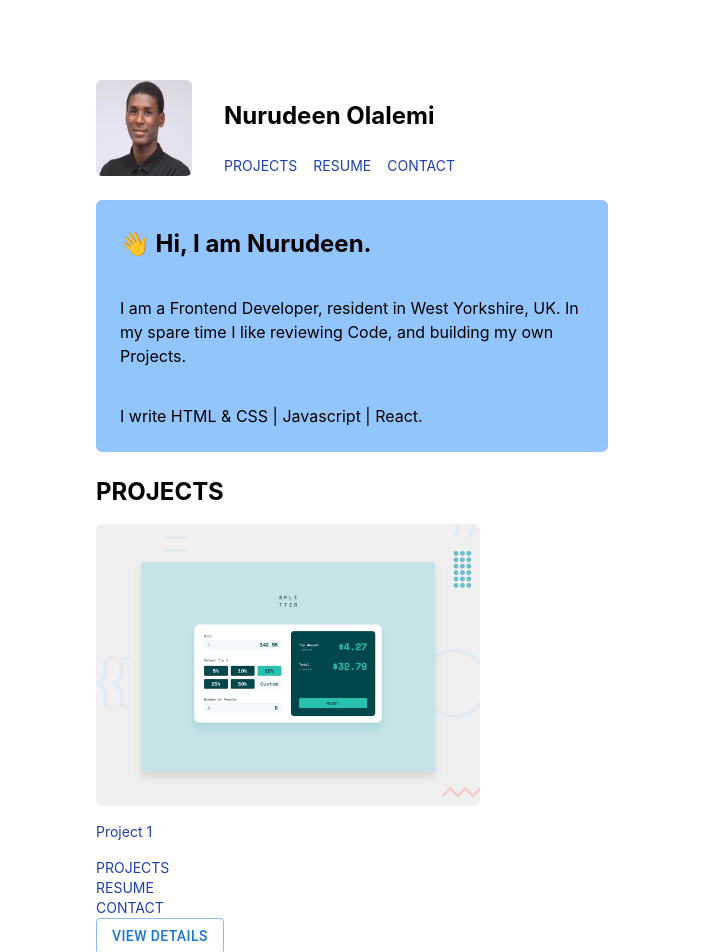
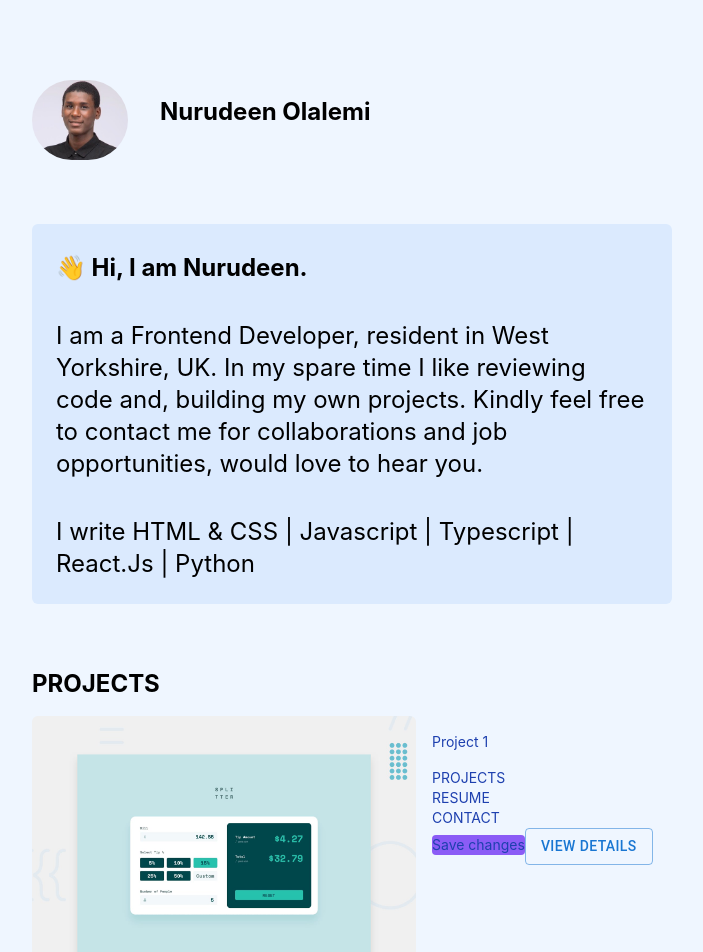
Before and after one commit to olalemi/portfolio, a React (Create React App) app: page / in a window 1280 px wide. Shown: the top 952 px of the page, without its empty margins (288-991 px from the left). Built offline with nearby package versions, Linux system fonts and the light colour scheme.

Commit message:
Contact component created

```diff
--- a/package.json
+++ b/package.json
@@ -12,7 +12,10 @@
     "@testing-library/user-event": "^13.5.0",
     "react": "^18.2.0",
     "react-dom": "^18.2.0",
+    "react-pdf": "^6.1.0",
+    "react-router-dom": "^6.4.3",
     "react-scripts": "5.0.1",
+    "react-scroll": "^1.8.8",
     "web-vitals": "^2.1.4"
   },
   "scripts": {
--- a/src/App.js
+++ b/src/App.js
@@ -1,23 +1,27 @@
 import React from 'react';
 import  NavBar from './components/NavBar';
+import {BrowserRouter,Routes, Route, Link } from 'react-router-dom';
 import './App.css';
 import HomeText from './components/HomeText';
 import Section from './components/Section.js';
+import Contact from './components/Contact';
 
 
 
 function App() {
   return (
-    <div className="sm:p-4 lg:px-96 lg:py-20">
+    <div className="sm:p-4 md:px-20 md:py-20 xl:px-80 xl:py-20 bg-blue-50">
       <NavBar />
-      <div className="mt-6">
+      <div className="sm:mt-8 lg:mt-16">
       <HomeText />
       </div>
-      <div className="mt-6">
+      <div className="sm:mt-8 lg:mt-16">
 
       <Section />
 
       </div>
+
+      <Contact/>
 
 
     </div>
--- /dev/null
+++ b/src/components/Contact.js
@@ -0,0 +1,15 @@
+import React from 'react'
+
+const Contact = () => {
+  return (
+    <div>
+
+        <p>GET IN TOUCH</p>
+
+
+
+    </div>
+  )
+}
+
+export default Contact
--- a/src/components/HomeText.js
+++ b/src/components/HomeText.js
@@ -2,18 +2,18 @@ import React from 'react'
 
 function HomeText() {
   return (
-    <div className=" flex  justify-left   bg-blue-300 p-6 rounded-md">
+    <div className=" flex  justify-left   bg-blue-100 p-6 rounded-md">
 
      <div >
 
      <h1 className=" mt-1 sm:text-xl font-bold lg:text-2xl ">👋 Hi, I am Nurudeen.</h1>
 
-        <p className=" mt-9 "> I am a Frontend Developer, resident in West Yorkshire, UK. In my spare time I like reviewing Code,
-       and building my own Projects.</p>
+        <p className=" mt-9 sm:text-sm md:text-xl lg:text-2xl"> I am a Frontend Developer, resident in West Yorkshire, UK. In my spare time I like reviewing code
+       and, building my own projects. Kindly feel free to contact me for collaborations and job opportunities, would love to hear you.</p>
 
 
 
-       <p className=" mt-9 "> I write HTML & CSS | Javascript | React.</p>
+       <p className=" mt-9 sm:text-sm md:text-xl lg:text-2xl"> I write HTML & CSS | Javascript | Typescript | React.Js | Python</p>
 
      </div>
 
--- a/src/components/NavBar.js
+++ b/src/components/NavBar.js
@@ -1,7 +1,9 @@
 import * as React from 'react';
+import { Document, Page } from 'react-pdf';
+import Resume from '../Resume.pdf';
 import photo from '../photo.JPG'
-import {Toolbar, Typography} from '@mui/material';
-// import {makeStyles} from '@material-ui/core/styles';
+// import {Toolbar, Typography} from '@mui/material';
+import {Link} from 'react-scroll';
 
 
  function NavBar() {
@@ -10,20 +12,24 @@ import {Toolbar, Typography} from '@mui/material';
 
 
 
-      <img  className=" w-24 rounded-md" src={photo} alt="myphoto" />
+      <img  className=" w-24 rounded-full " src={photo} alt="myphoto" />
 
 
 
-  <div className="flex flex-col gap-y-6 sm:mt-5 ">
+  <div className="flex flex-col gap-y-6 sm:mt-4">
        <div >
-            <h1 className="text-2xl font-bold after:content-['']">Nurudeen Olalemi</h1>
+            <h1 className="text-2xl font-bold ">Nurudeen Olalemi</h1>
         </div>
         <div >
-          <ul className="flex flex-row flex-wrap gap-x-4 text-sm text-blue-800 hover:text-red-50">
-            <li>PROJECTS</li>
-            <li>RESUME</li>
-            <li>CONTACT</li>
-          </ul>
+
+
+      <ul className="flex flex-row flex-wrap sm:text-sm md:text-xl text-grey-50 hover:text-blue-800 font-bold gap-x-6 sm:mt-1">
+
+
+
+      </ul>
+
+
     </div>
 
   </div>
--- a/src/components/Section.Js
+++ b/src/components/Section.Js
@@ -1,37 +1,33 @@
-import React from 'react'
-import Button from '@mui/material/Button';
-import tipcalc from '../images/tipcalc.jpg'
+import React from "react";
+import Button from "@mui/material/Button";
+import tipcalc from "../images/tipcalc.jpg";
 
 const Section = (props) => {
   return (
     <div>
-
       <h1 className=" mt-1 text-xl lg:text-2xl font-bold "> PROJECTS</h1>
 
       <div className=" mt-4 flex flex-wrap gap-x-4 text-sm text-blue-800">
-
-<img  className=" w-96 rounded-md" src={tipcalc} alt="myphotoo" />
-
+        <img className=" w-96 rounded-md" src={tipcalc} alt="myphotoo" />
 
         <div className=" sm:mt-4 ">
-   <h3 >Project 1</h3>
+          <h3>Project 1</h3>
 
           <ul className=" mt-4  flex-wrap gap-8 text-sm text-blue-800">
             <li>PROJECTS</li>
             <li>RESUME</li>
             <li>CONTACT</li>
           </ul>
-
-          <Button className=" mt-4 rounded-md" variant="outlined">View Details</Button>
+          <button class="bg-violet-500 rounded hover:bg-violet-600 active:bg-violet-700 focus:outline-none focus:ring focus:ring-violet-300 ...">
+            Save changes
+          </button>
+          <Button className=" mt-4 rounded-md" variant="outlined">
+            View Details
+          </Button>
         </div>
-
-
-
       </div>
-
-
     </div>
-  )
-}
+  );
+};
 
 export default Section;
```
Also changed, not shown: 2 other files (tests, documents, lock files or other folders). Lines whose indentation alone changed are shown as unchanged.
